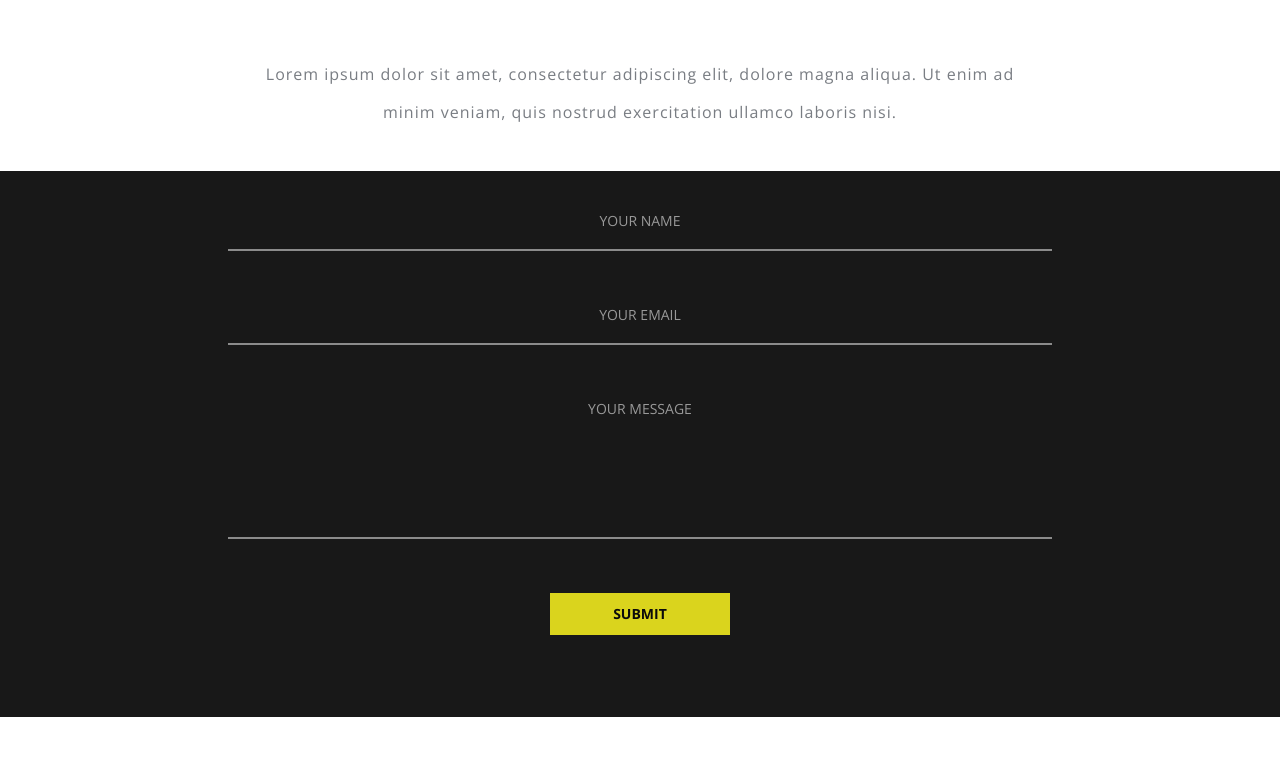
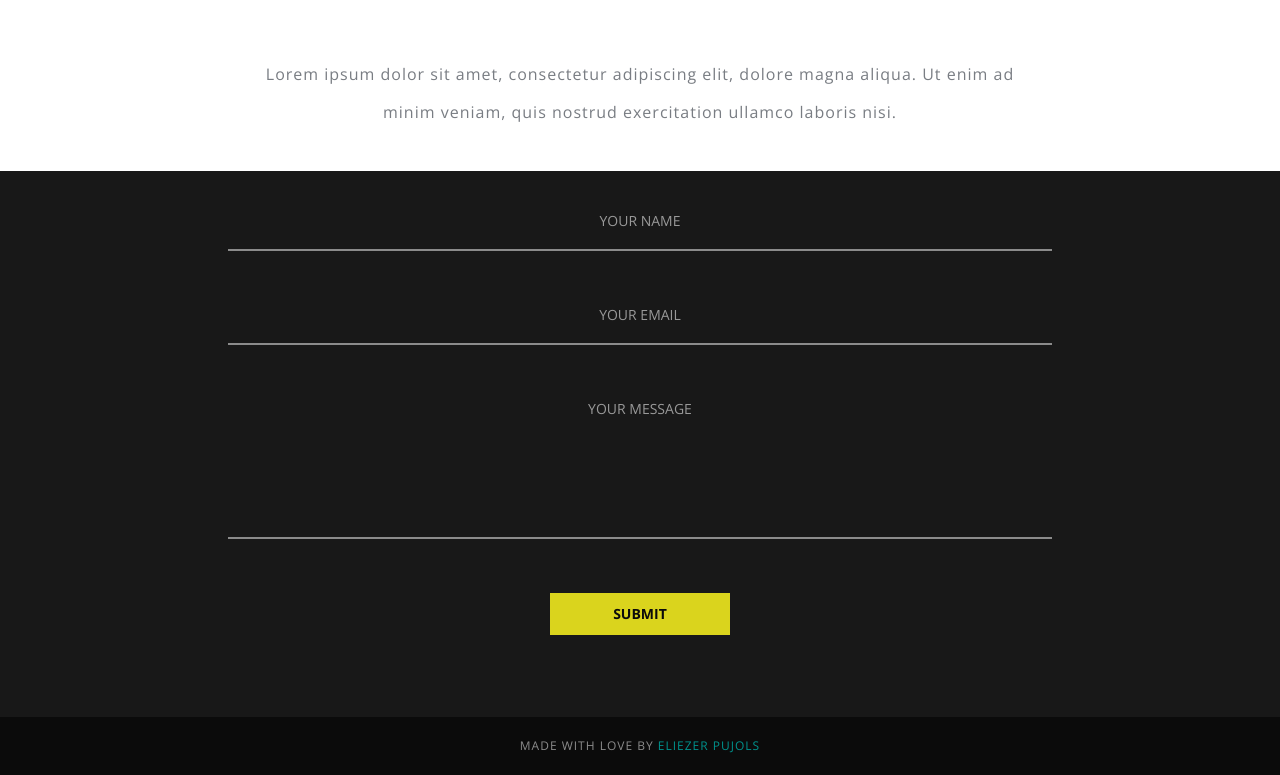
Before and after one commit to eliezerpujols/my-folio-template, a plain HTML site: page index.html in a window 1280 px wide. Shown: the part 3104-3879 px from the top of the page. Before the commit the page ends 3821 px from the top, so only its background shows below. Drawn offline with nearby package versions, Linux system fonts and the light colour scheme.

Commit message:
Created Footer

```diff
--- a/index.html
+++ b/index.html
@@ -310,6 +310,17 @@
       </div>
    </section>
 
+   <!-- Footer -->
+   <footer>
+      <div class="container">
+         <div class="row text-center">
+            <div class="col-md-12">
+               <span class="copy">Made with Love by <a href="">Eliezer Pujols</a></span>
+            </div>
+         </div>
+      </div>
+   </footer>
+
    <!-- JQuery -->
    <script src="http://code.jquery.com/jquery-1.12.0.min.js"></script>
 
--- a/sass/_myfolio.scss
+++ b/sass/_myfolio.scss
@@ -417,6 +417,21 @@ header {
 
 /* ------------------------------
 
+   Footer
+
+--------------------------------- */
+
+footer {
+   background-color: $theme-dark;
+   padding: 18px 0;
+   .copy {
+      color: lighten($theme-dark, 50%);
+      text-transform: uppercase;
+   }
+}
+
+/* ------------------------------
+
    Bootstrap Overrides
 
 --------------------------------- */
```
Also changed, not shown: css/myfolio.css, 1 other file.
